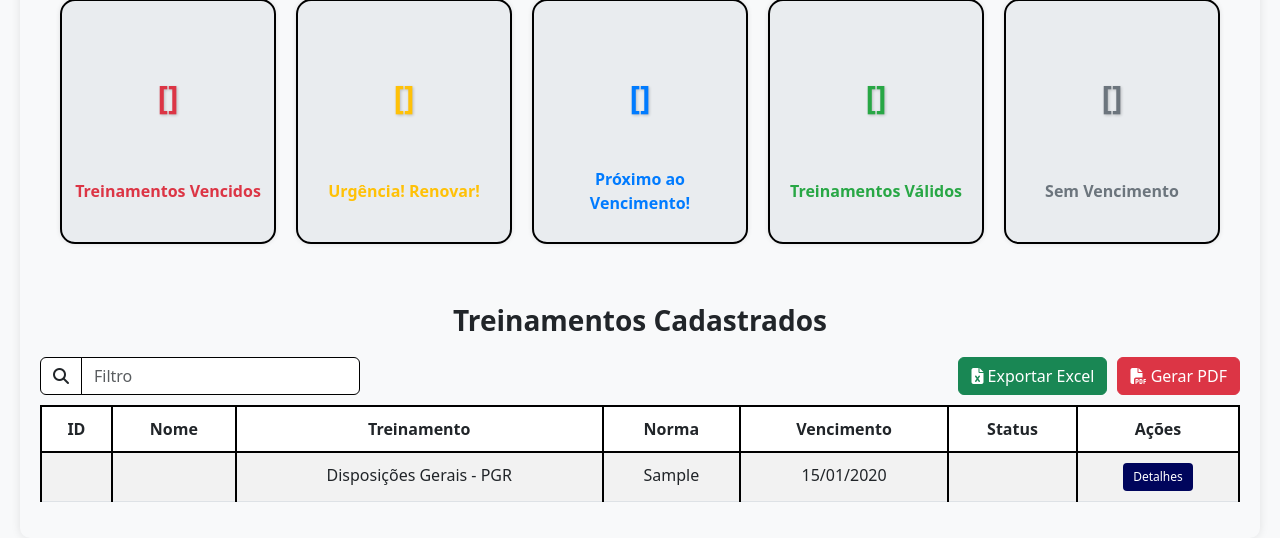
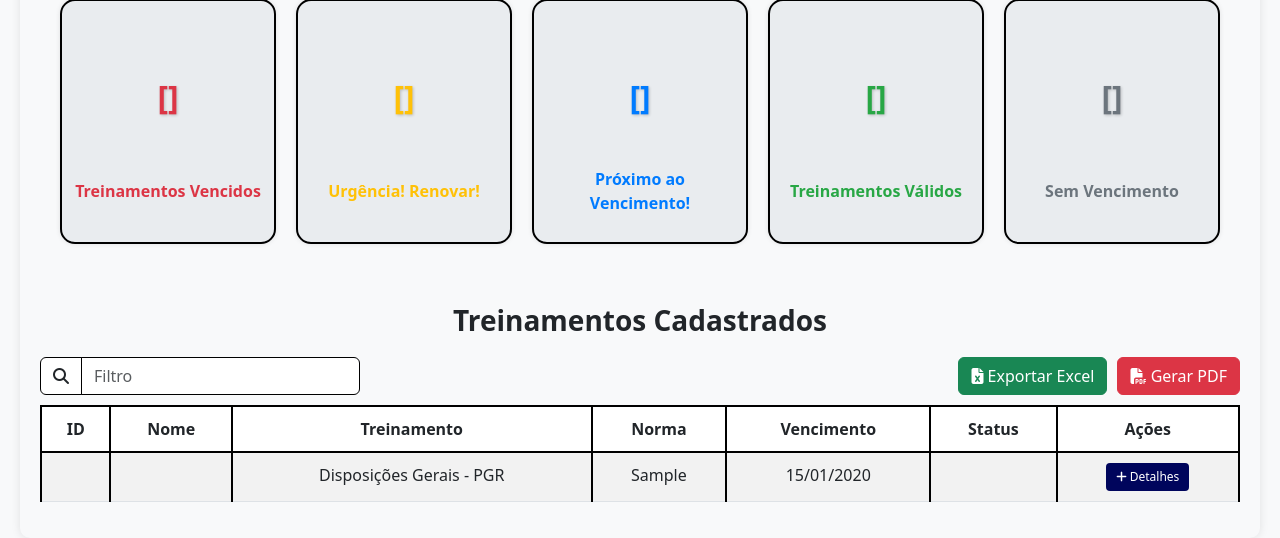
Before and after one commit to joaopedrodirekta/Direkta_Vale, a Django app: template treinamentos/templates/treinamentos/dashboard.html in a window 1280 px wide. Shown: the part 268-806 px from the top of the page. Run offline with Django 5.2, Linux system fonts and the light colour scheme; tables that the repository leaves empty hold one stand-in row (values such as "Sample post"); the template is opened without the code that fills it: values that come from a table or form of the project are taken from there, most other values are stand-ins (such as "Sample title", 1, 10 or a date in 2020).

Commit message:
Correcao

```diff
--- a/treinamentos/templates/treinamentos/dashboard.html
+++ b/treinamentos/templates/treinamentos/dashboard.html
@@ -274,7 +274,7 @@
                         <span class="badge {{ treinamento.status_class }}">{{ treinamento.status_label }}</span>
                     <td>
                         <button class="btn btn-info btn-sm" style="padding: 5px 10px; font-size: 12px;" data-bs-toggle="modal" data-bs-target="#detalhesTreinamento{{ treinamento.id }}">
-                            Detalhes
+                            <i class="fas fa-plus"></i> Detalhes
                         </button>
                     </td>
 
```
